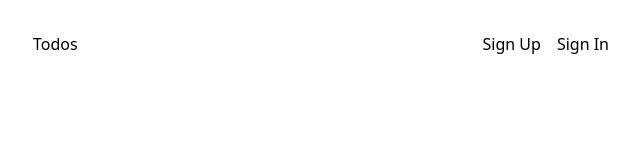
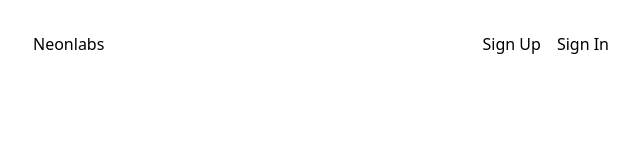
Before and after one commit to ilencelab/learn-drizzle-neon--todos, a Next.js app: page / in a window 1280 px wide. Shown: the top 160 px of the page, without its empty margins (319-959 px from the left). Built offline with nearby package versions, Linux system fonts and the light colour scheme.

Commit message:
chore: rename application

```diff
--- a/app/layout.tsx
+++ b/app/layout.tsx
@@ -3,7 +3,7 @@ import type { Metadata } from "next";
 import "./globals.css";
 
 export const metadata: Metadata = {
-  title: "Neon | Ilence Labs",
+  title: "Neonlabs",
 };
 
 export default function RootLayout({
--- a/app/page.tsx
+++ b/app/page.tsx
@@ -4,7 +4,7 @@ export default async function Page() {
   return (
     <>
       <div className="flex justify-between py-8">
-        <h1>Todos</h1>
+        <h1>Neonlabs</h1>
         <div className="space-x-4">
           <Link href="/sign-up">Sign Up</Link>
           <Link href="/sign-in">Sign In</Link>
--- a/app/sign-in/page.tsx
+++ b/app/sign-in/page.tsx
@@ -18,7 +18,7 @@ export default function Page() {
     >
       <div className="mb-6 flex justify-between">
         <h1 className="font-bold">
-          <Link href="/">Todos</Link>
+          <Link href="/">Neonlabs</Link>
         </h1>
         <h2>Sign In</h2>
       </div>
--- a/app/sign-up/page.tsx
+++ b/app/sign-up/page.tsx
@@ -18,7 +18,7 @@ export default function Page() {
     >
       <div className="mb-6 flex justify-between">
         <h1 className="font-bold">
-          <Link href="/">Todos</Link>
+          <Link href="/">Neonlabs</Link>
         </h1>
         <h2>Sign Up</h2>
       </div>
--- a/package.json
+++ b/package.json
@@ -1,5 +1,5 @@
 {
-  "name": "learn-drizzle-neon--todos",
+  "name": "neonlabs",
   "version": "0.1.0",
   "private": true,
   "scripts": {
```
